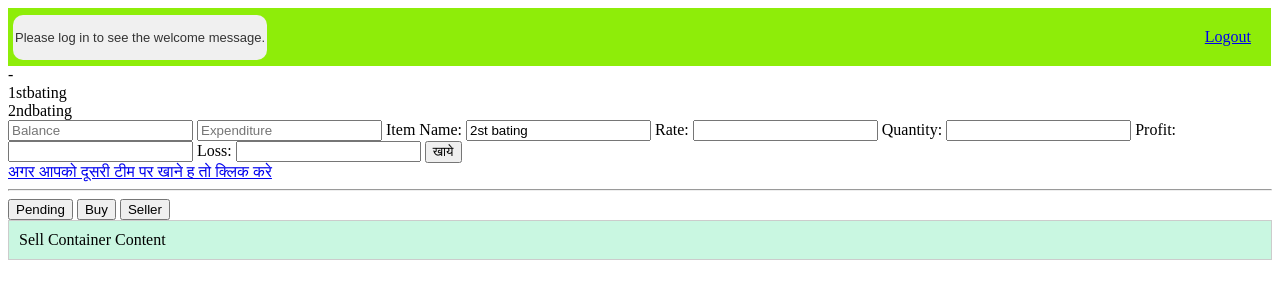
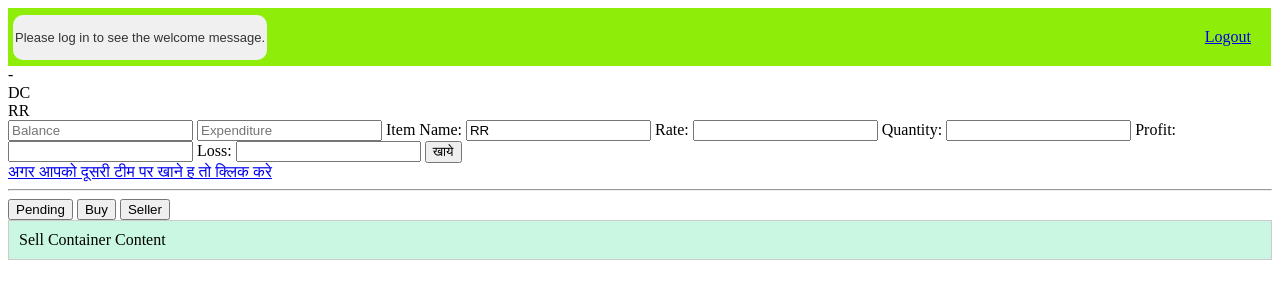
Before and after one commit to sonu751/sdr, a plain HTML site: page welcome copy.html in a window 1280 px wide. Drawn offline with Linux system fonts and the light colour scheme; no server answers.

Commit message:
Update welcome copy.html

```diff
--- a/welcome copy.html
+++ b/welcome copy.html
@@ -14,8 +14,8 @@
     <div id="userbalance"></div>
     <div id="userbalance1">-</div>
 
-    1stbating<div id="Expo"></div>
-    2ndbating<div id="Expo2"></div>
+    DC<div id="Expo"></div>
+    RR<div id="Expo2"></div>
     </div>
     <div>
         <input type="number" id="balanceInput" placeholder="Balance" readonly>
@@ -101,7 +101,7 @@ document.addEventListener('DOMContentLoaded', () => {
     }
 
         });
-        document.getElementById('itemName').value = '2st bating';
+        document.getElementById('itemName').value = 'RR';
 
         function showContainer(containerId) {
     var containers = document.querySelectorAll('.container');
```
